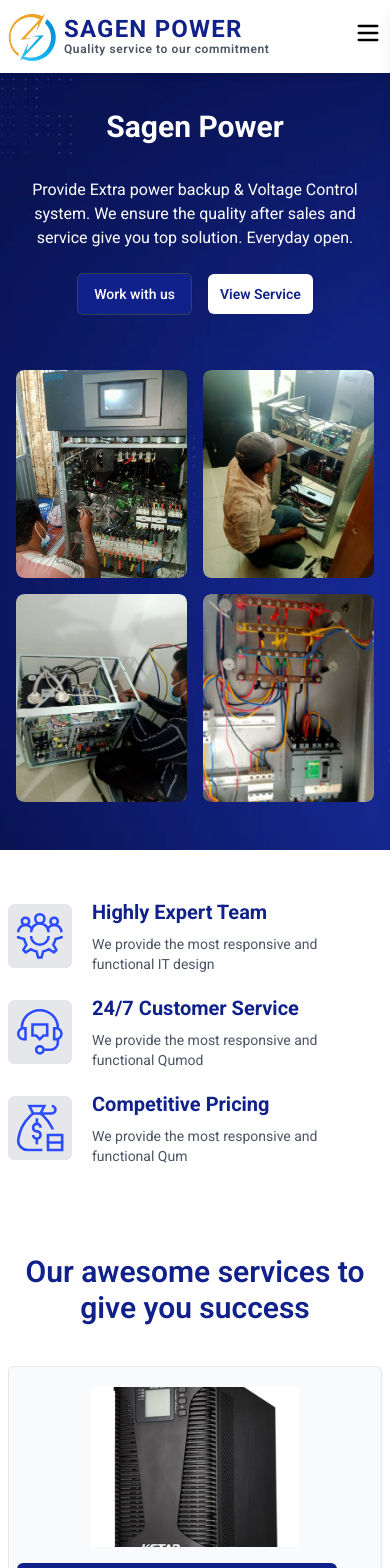
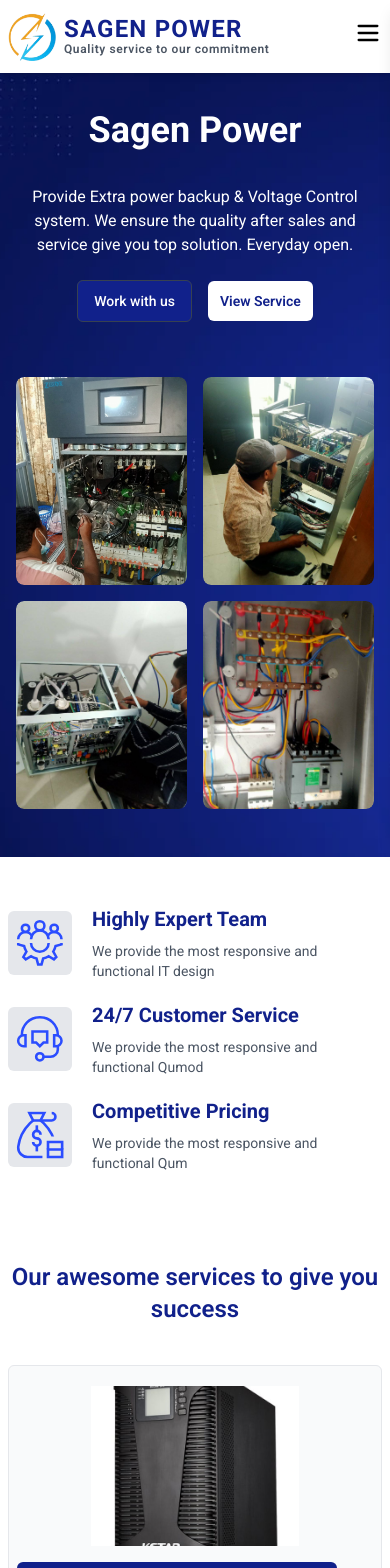
Before and after one commit to Ripon-Mardy/sagen_power, a React (Vite) app: page / in a window 390 px wide. Shown: the top 1568 px of the page. Built offline with nearby package versions, Linux system fonts and the light colour scheme.

Commit message:
more desig add

```diff
--- a/src/components/Banner.jsx
+++ b/src/components/Banner.jsx
@@ -61,7 +61,7 @@
             <h2 className="text-white font-semibold text-lg">
               We provide professional Power services
             </h2>
-            <h1 className="text-3xl sm:text-4xl md:text-6xl font-bold text-white leading-tight">
+            <h1 className="text-4xl sm:text-4xl md:text-6xl font-bold text-white leading-tight">
               Sagen Power
             </h1>
             <p className="mt-4 text-white max-w-md mx-auto lg:mx-0">
--- a/src/components/Services.jsx
+++ b/src/components/Services.jsx
@@ -7,7 +7,7 @@
     <>
     <section>
         <div className='xl:container xl:mx-auto px-2 py-10'>
-            <h2 className='text-3xl md:text-4xl font-semibold text-headingColor md:max-w-lg md:mx-auto text-center'>Our awesome services to give you success</h2>
+            <h2 className='text-2xl md:text-4xl font-semibold text-headingColor md:max-w-lg md:mx-auto text-center'>Our awesome services to give you success</h2>
             {/* services  */}
             <div className="mt-10 grid grid-cols-1 md:grid-cols-2 gap-6">
             {serviceData.map((item, index) => (
--- a/src/components/WorkTogether.jsx
+++ b/src/components/WorkTogether.jsx
@@ -7,7 +7,7 @@
     <>
     <section style={{backgroundImage: `url(${workBanner})`}}>
         <div className='xl:container xl:mx-auto px-2 py-20 flex items-center justify-center flex-col space-y-5 md:max-w-2xl text-center'>
-            <h2 className='text-white font-bold text-xl md:text-5xl'>Let’s work together</h2>
+            <h2 className='text-white font-bold text-3xl md:text-5xl'>Let’s work together</h2>
             <p className='text-white md:text-base text-sm'>Each demo built with Teba will look different. You can customize anything appearance of your website with only a few clicks</p>
             <Link to={'/contact'} className='bg-white text-headingColor font-semibold py-3 md:text-base text-sm rounded-md px-3'>Let's Start a Project</Link>
         </div>
```
